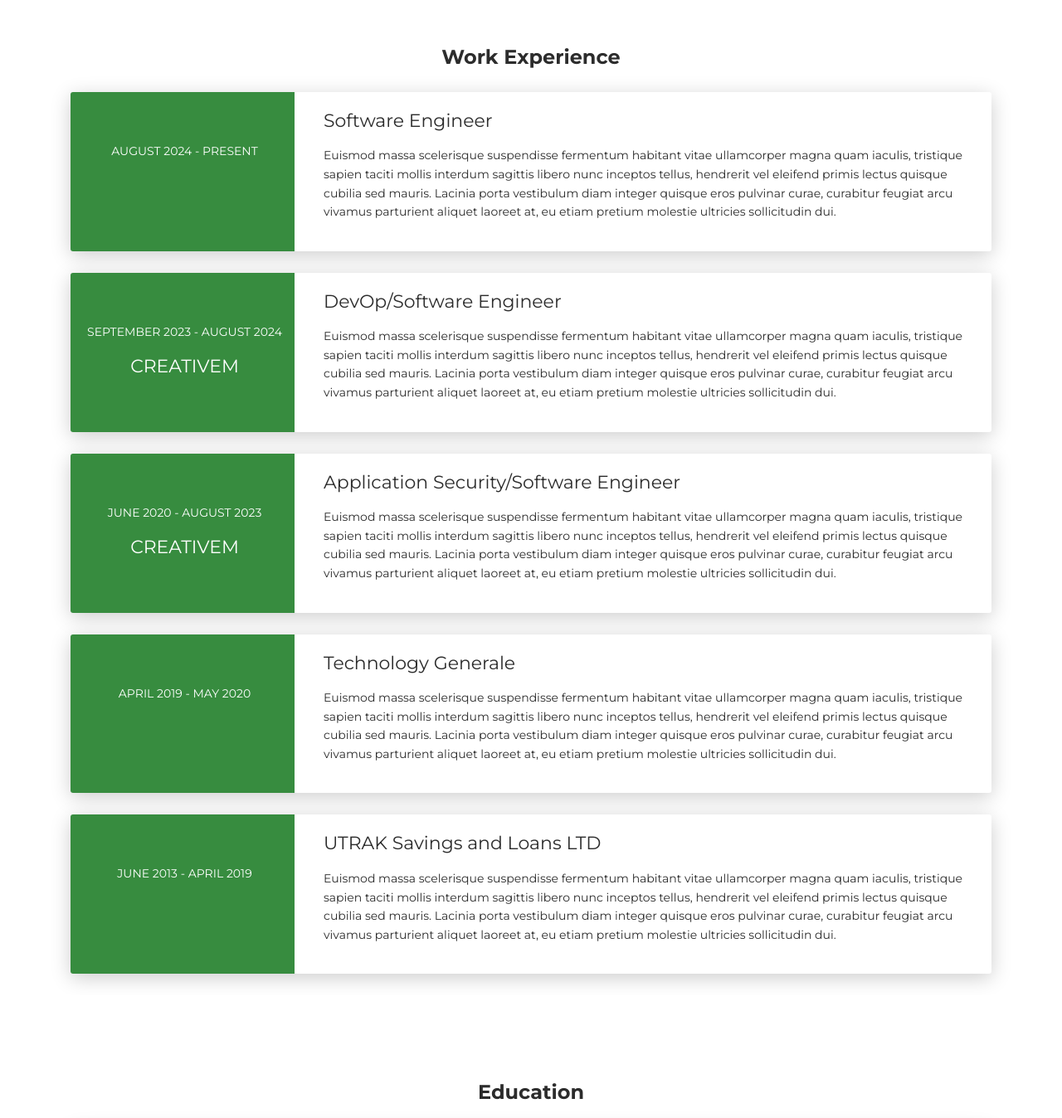
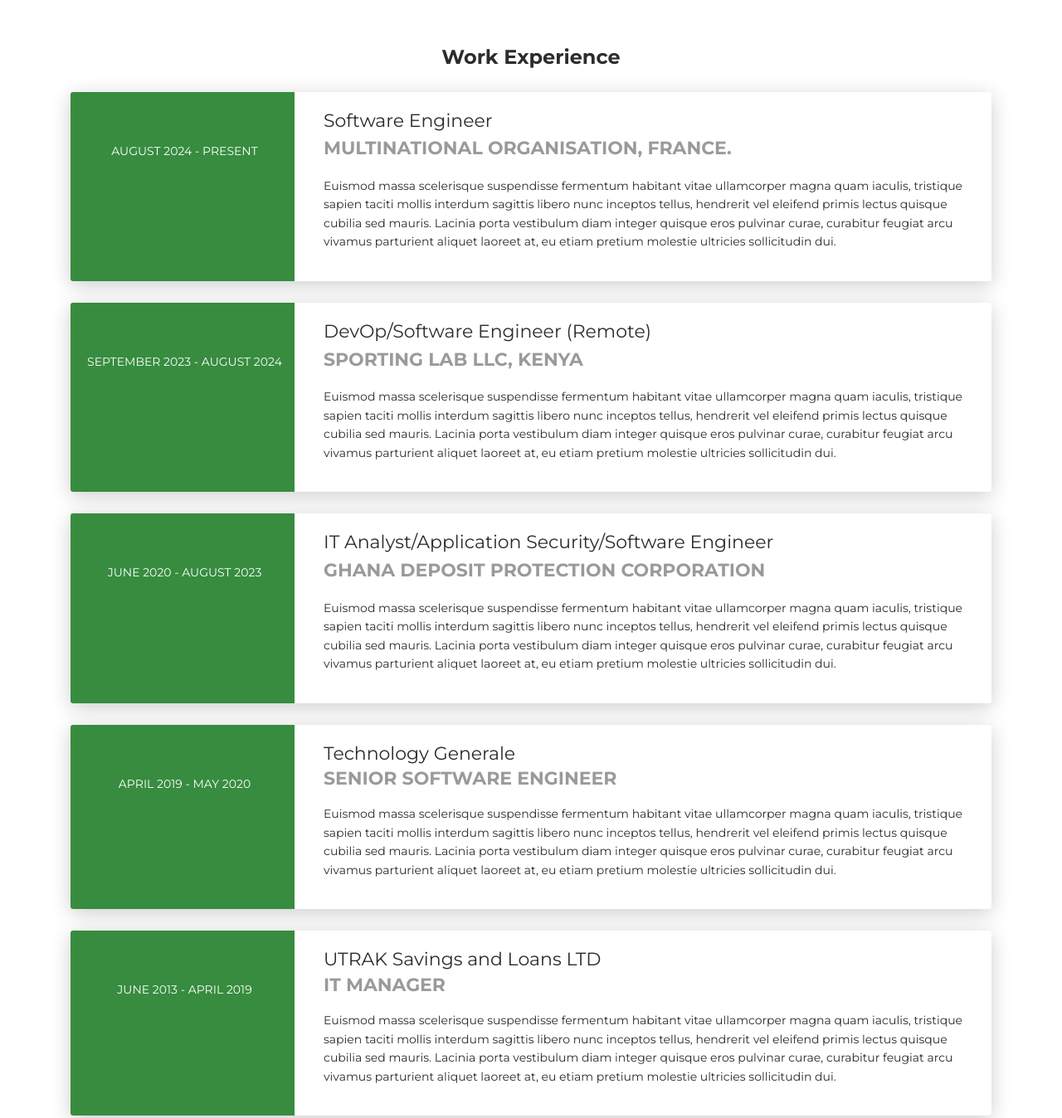
Before and after one commit to henryosei/henryosei.github.io, a plain HTML site: page index.html in a window 1280 px wide. Shown: the part 1580-2928 px from the top of the page at 83% size. Drawn offline with Linux system fonts and the light colour scheme.

Commit message:
added jobs

```diff
--- a/index.html
+++ b/index.html
@@ -218,7 +218,9 @@
                         </div>
                         <div class="col-md-9" data-aos="fade-left" data-aos-offset="50" data-aos-duration="500">
                             <div class="card-body">
-                                <div class="h5">Software Engineer</div>
+                                <div class="h5">Software Engineer
+                                    <p class="category">Multinational Organisation, France.</p></div>
+                                <p class="category"></p>
                                 <p>Euismod massa scelerisque suspendisse fermentum habitant vitae ullamcorper magna quam
                                     iaculis, tristique sapien taciti mollis interdum sagittis libero nunc inceptos
                                     tellus, hendrerit vel eleifend primis lectus quisque cubilia sed mauris. Lacinia
@@ -235,12 +237,13 @@
                              data-aos-duration="500">
                             <div class="card-body cc-experience-header">
                                 <p>September 2023 - August 2024</p>
-                                <div class="h5">CreativeM</div>
+                                <div class="h5"></div>
                             </div>
                         </div>
                         <div class="col-md-9" data-aos="fade-left" data-aos-offset="50" data-aos-duration="500">
                             <div class="card-body">
-                                <div class="h5">DevOp/Software Engineer</div>
+                                <div class="h5">DevOp/Software Engineer (Remote)
+                                    <p class="category">Sporting Lab LLC, Kenya</p></div>
                                 <p>Euismod massa scelerisque suspendisse fermentum habitant vitae ullamcorper magna quam
                                     iaculis, tristique sapien taciti mollis interdum sagittis libero nunc inceptos
                                     tellus, hendrerit vel eleifend primis lectus quisque cubilia sed mauris. Lacinia
@@ -257,12 +260,13 @@
                              data-aos-duration="500">
                             <div class="card-body cc-experience-header">
                                 <p>June 2020 - August 2023</p>
-                                <div class="h5">CreativeM</div>
+                                <div class="h5"></div>
                             </div>
                         </div>
                         <div class="col-md-9" data-aos="fade-left" data-aos-offset="50" data-aos-duration="500">
                             <div class="card-body">
-                                <div class="h5">Application Security/Software Engineer</div>
+                                <div class="h5">IT Analyst/Application Security/Software Engineer
+                                <p class="category">Ghana Deposit Protection Corporation</p></div>
                                 <p>Euismod massa scelerisque suspendisse fermentum habitant vitae ullamcorper magna quam
                                     iaculis, tristique sapien taciti mollis interdum sagittis libero nunc inceptos
                                     tellus, hendrerit vel eleifend primis lectus quisque cubilia sed mauris. Lacinia
@@ -284,7 +288,9 @@
                         </div>
                         <div class="col-md-9" data-aos="fade-left" data-aos-offset="50" data-aos-duration="500">
                             <div class="card-body">
-                                <div class="h5">Technology Generale</div>
+                                <div class="h5">Technology Generale
+                                    <div class="category">Senior Software Engineer</div></div>
+
                                 <p>Euismod massa scelerisque suspendisse fermentum habitant vitae ullamcorper magna quam
                                     iaculis, tristique sapien taciti mollis interdum sagittis libero nunc inceptos
                                     tellus, hendrerit vel eleifend primis lectus quisque cubilia sed mauris. Lacinia
@@ -306,7 +312,8 @@
                         </div>
                         <div class="col-md-9" data-aos="fade-left" data-aos-offset="50" data-aos-duration="500">
                             <div class="card-body">
-                                <div class="h5">UTRAK Savings and Loans LTD</div>
+                                <div class="h5">UTRAK Savings and Loans LTD
+                                    <div class="category">IT Manager</div></div>
                                 <p>Euismod massa scelerisque suspendisse fermentum habitant vitae ullamcorper magna quam
                                     iaculis, tristique sapien taciti mollis interdum sagittis libero nunc inceptos
                                     tellus, hendrerit vel eleifend primis lectus quisque cubilia sed mauris. Lacinia
```
Also changed, not shown: 1 other file.
